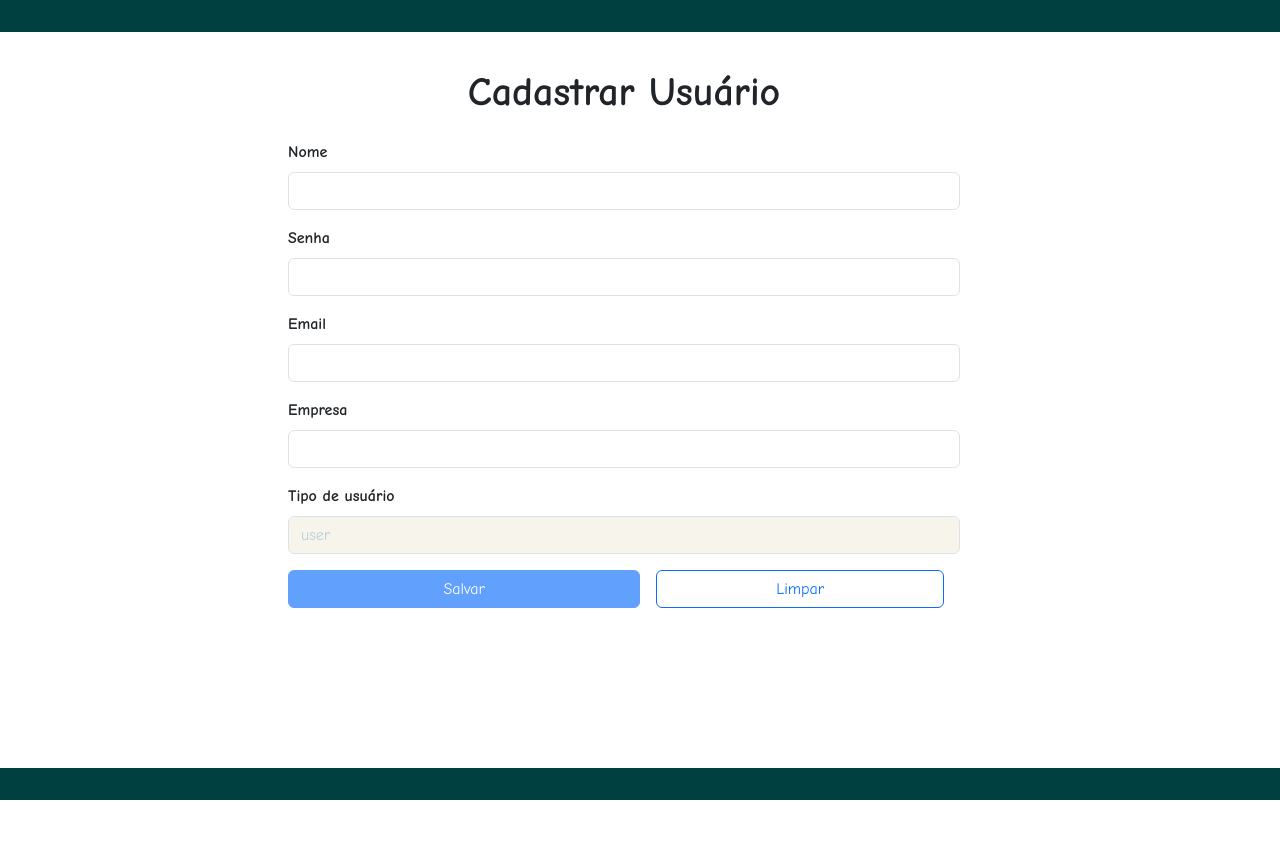
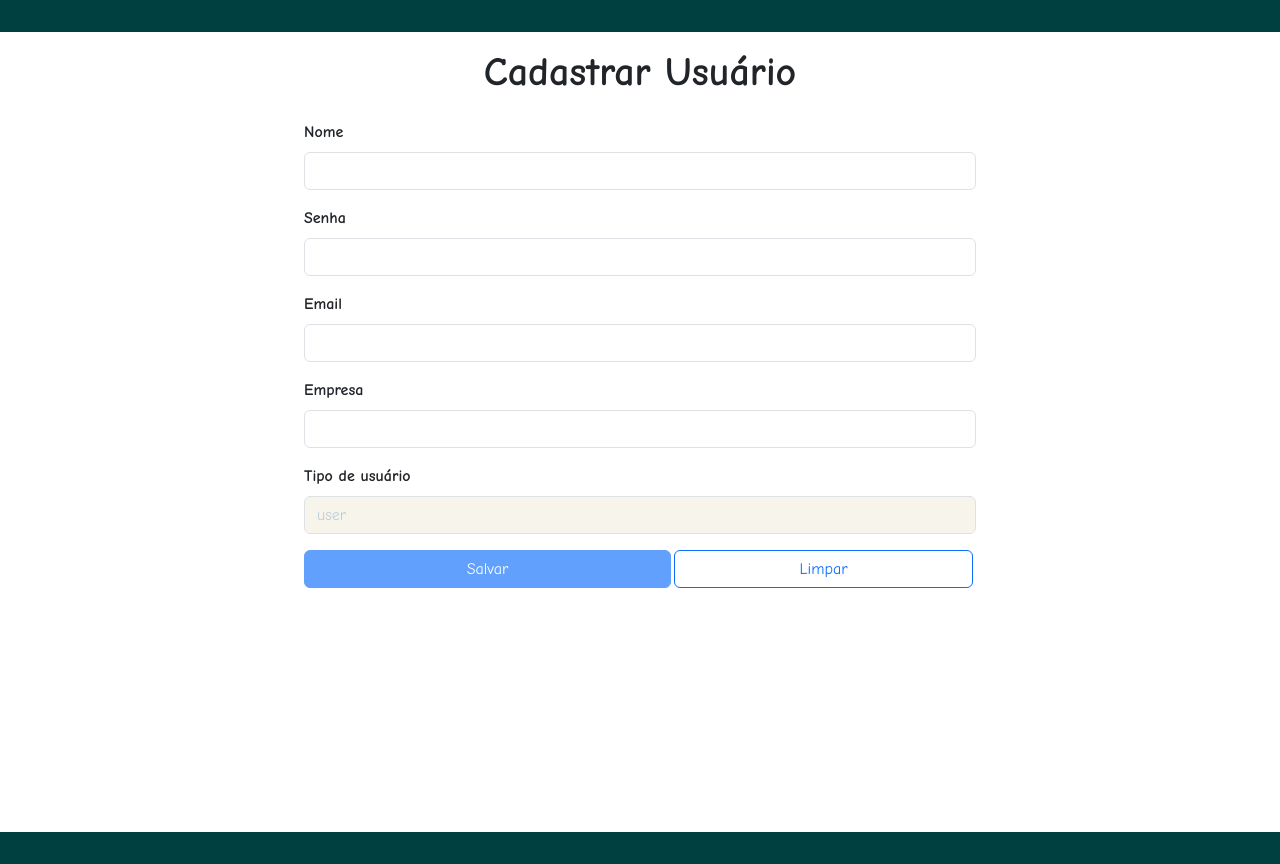
Before and after one commit to DenitoJCarvalho/timework-frontend, an Angular app: page /register in a window 1280 px wide. Before the commit the page ends 800 px from the top, so only its background shows below. Built offline with nearby package versions, Linux system fonts and the light colour scheme.

Commit message:
fix: Menu, Main, Footer Redimensao dos itens

```diff
--- a/src/app/components/footer/footer.component.css
+++ b/src/app/components/footer/footer.component.css
@@ -1,6 +1,5 @@
 .footer {
+  position: relative;
   width: 100%;
   height: 2rem;
-  position: absolute;
-  bottom: 0;
 }
--- a/src/app/components/menu/menu.component.css
+++ b/src/app/components/menu/menu.component.css
@@ -1,6 +1,4 @@
 .menu {
   width: 100%;
   height: 2rem;
-  position: absolute;
-  top: 0;
 }
--- a/src/app/pages/register-user/register-user.component.css
+++ b/src/app/pages/register-user/register-user.component.css
@@ -1,9 +1,7 @@
 .content-form-register {
-  position: absolute;
   width: 100%;
   padding: 1rem;
-  height: 80vh;
-  margin-top: 2.25rem;
+  height: calc(100vh - 2rem);
   font-family: var(--comic-neue);
 }
 
@@ -22,7 +20,7 @@
     display: flex;
     flex-direction: row;
     flex: 1 1 6.25rem;
-    gap: 1rem;
+    gap: 0.2rem;
 
     & button:nth-child(1) {
       flex-grow: 2;
@@ -53,7 +51,7 @@
 @media screen and (width >=50rem) {
   .content-form-register {
     width: 80%;
-    left: 5rem;
+    margin: auto;
   }
 }
 
@@ -61,14 +59,13 @@
 @media screen and (width >=64rem) {
   .content-form-register {
     width: 60%;
-    left: 12rem;
   }
 }
 
 /* >= 1200px */
 @media screen and (width >=75rem) {
   .content-form-register {
-    left: 15rem;
+    height: 100%;
   }
 }
 
@@ -76,7 +73,6 @@
 @media screen and (width >=87.5rem) {
   .content-form-register {
     width: 50%;
-    left: 22rem;
     margin-top: 4.25rem;
   }
 }
```
